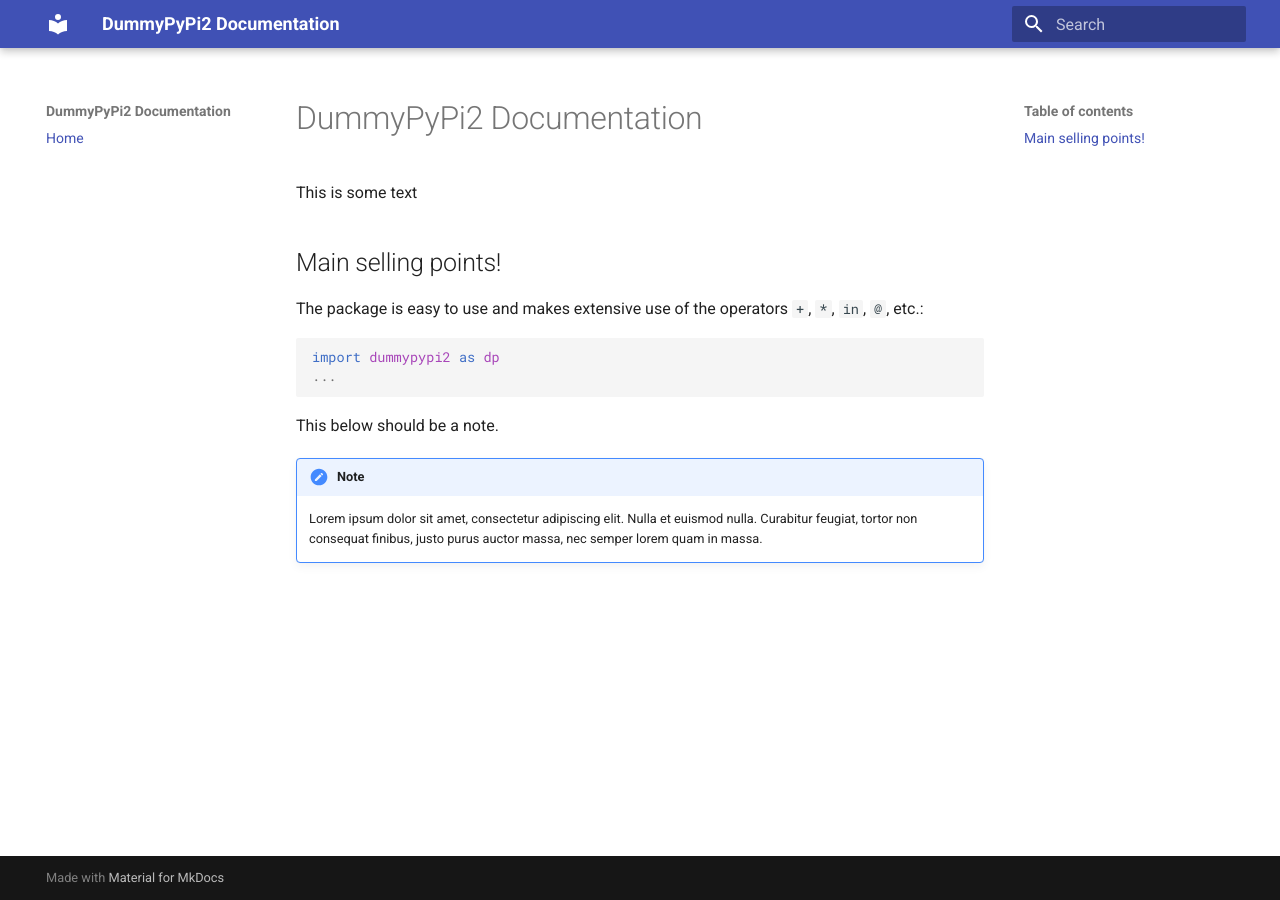
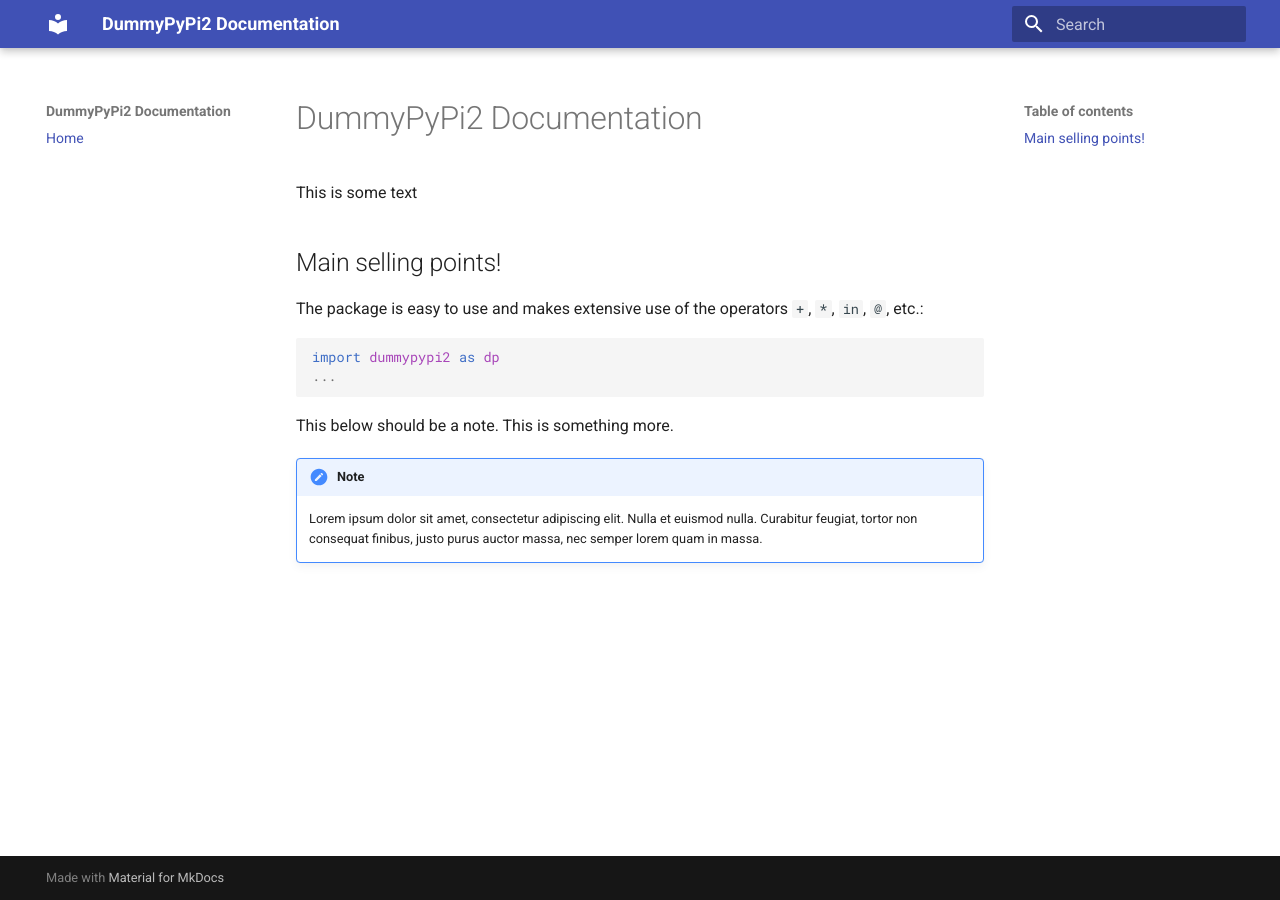
Before and after one commit to bwolleswinkel/DummyPyPi2, an MkDocs documentation site: the page built from doc/source/index.md, in a window 1280 px wide. Built offline with MkDocs 1.6.1 and Material for MkDocs 9.7.7, drawn with Linux system fonts in a browser that asks for light colours.

Commit message:
Deleted nothing workflow, made some small change in index.md

````diff
--- a/doc/source/index.md
+++ b/doc/source/index.md
@@ -11,7 +11,7 @@ import dummypypi2 as dp
 ...
 ```
 
-This below should be a note.
+This below should be a note. This is something more.
 
 !!! note
 
````
Also changed, not shown: 1 other file.
